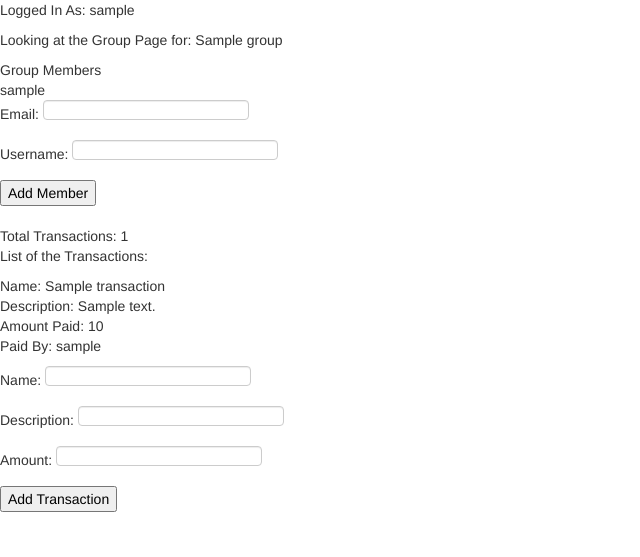
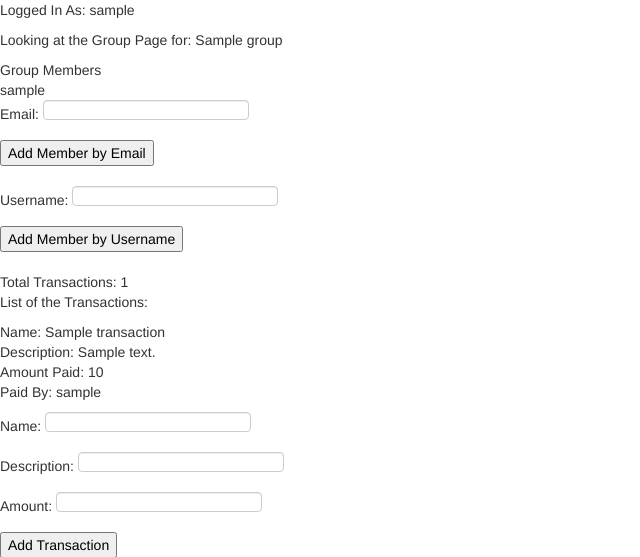
Before and after one commit to amni/Group-Payment-App, a Django app: template grouppay/grouppay/templates/groups/detail.html in a window 1280 px wide. Shown: the top 557 px of the page, without its empty margins (0-640 px from the left). Run offline with Django 3.2, Linux system fonts and the light colour scheme; the template is opened without the code that fills it: most values are stand-ins (such as "Sample title", 1, 10 or a date in 2020).

Commit message:
splitting add member by email or username, functions not written yet

```diff
--- a/grouppay/Groups/urls.py
+++ b/grouppay/Groups/urls.py
@@ -10,5 +10,6 @@ urlpatterns = patterns('',
    url(r'^(?P<group_id>\d+)/$', views.detail, name='detail'),
    url(r'^addgroup/$', views.addgroup, name='addgroup'),
    url(r'^(?P<group_id>\d+)/addtransaction/', views.addTransaction, name='addTransaction'),
-   url(r'^(?P<group_id>\d+)/addmember/', views.addMember, name='addMember')
+   url(r'^(?P<group_id>\d+)/addmember/email/', views.addMember_email, name='addMember_email'),
+   url(r'^(?P<group_id>\d+)/addmember/email/', views.addMember_username, name='addMember_username')
 )
--- a/grouppay/Groups/views.py
+++ b/grouppay/Groups/views.py
@@ -67,8 +67,11 @@ def addTransaction(request, group_id):
 
    return detail(request, group_id)
 
-def addMember(request, group_id):
+def addMember_email(request, group_id):
    # TODO: FILL THIS IN
+   return detail(request, group_id)
+
+def addMember_username(request, group_id):
    return detail(request, group_id)
 
 def sumTransactions(transactions):
--- a/grouppay/grouppay/templates/groups/detail.html
+++ b/grouppay/grouppay/templates/groups/detail.html
@@ -12,11 +12,16 @@
 </div>
 
 <!-- FORM TO ADD A GROUP MEMBER TO THE GROUP -->
-<form action="/groups/{{ group.id }}/addmember/" method="post">
+<form action="/groups/{{ group.id }}/addmember/email/" method="post">
   {% csrf_token %}
   <p>Email: <input type="text" name="email"/></p>
+  <p><input type="submit" value="Add Member by Email"/></p>
+</form>
+
+<form action="/groups/{{ group.id }}/addmember/username/" method="post">
+  {% csrf_token %}
   <p>Username: <input type="text" name="username"/></p>
-  <p><input type="submit" value="Add Member"/></p>
+  <p><input type="submit" value="Add Member by Username"/></p>
 </form>
 
 <!-- TODO: FIX THIS SO TOTAL NUMBER ACTUALLY SHOWS -->
```
